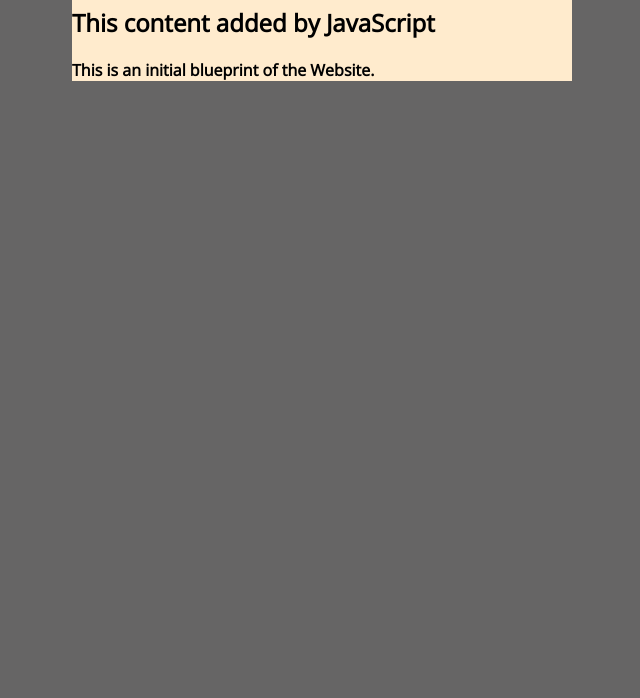
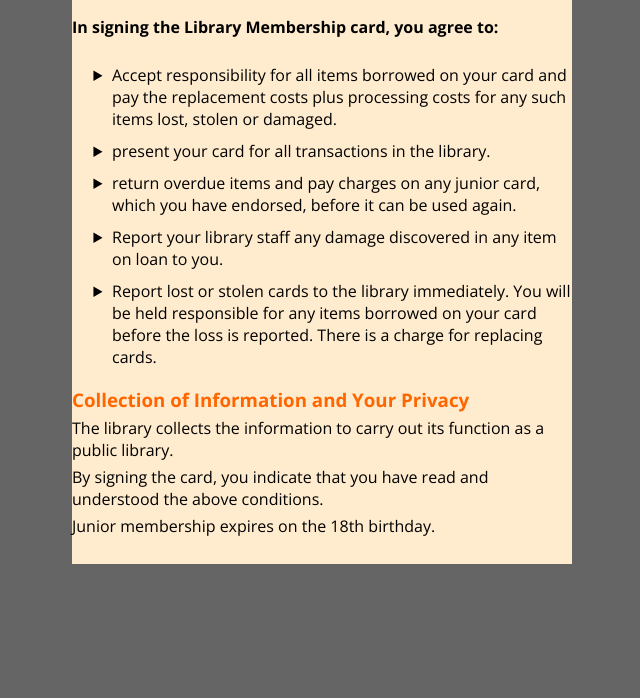
Before and after one commit to CodeHunt101/german-trip-project-phase-0, a plain HTML site: page index.html in a window 1280 px wide. Shown: the part 102-800 px from the top of the page, without its empty margins (318-958 px from the left). Drawn offline with nearby package versions, Linux system fonts and the light colour scheme.

Commit message:
Add content and images folder

```diff
--- a/index.html
+++ b/index.html
@@ -1,15 +1,31 @@
 <!DOCTYPE html>
 <html lang="en">
   <head>
-    <link href="https://fonts.googleapis.com/css2?family=Open+Sans&display=swap" rel="stylesheet">
+    <link href="https://fonts.googleapis.com/css2?family=Open+Sans:wght@400;700&display=swap" rel="stylesheet">
     <link rel="stylesheet" href="style.css">
     <title>My Website</title>
   </head>
   <body>
-    <div class = "container">
-      <h1>Hello World!</h1>
+    <div class = "agreement-container">
+      <h1>CONDITIONS OF MEMBERSHIP</strong></p></h1>
       <script src = "script.js"></script>
-      <p><strong>This is an initial blueprint of the Website.</strong></p>
+      <p><strong>In signing the Library Membership card, you agree to:</strong></p>
+      <ul>
+        <li>Accept responsibility for all items borrowed on your card and pay the replacement costs plus processing costs for any such items lost, stolen or damaged.</li>
+        <li>present your card for all transactions in the library.</li>
+        <li>return overdue items and pay charges on any junior card, which you have endorsed, before it can be used again.</li>
+        <li>Report your library staff any damage discovered in any item on loan to you.</li>
+        <li>Report lost or stolen cards to the library immediately. You will be held responsible for any items borrowed on your card before the loss is reported. There is a charge for replacing cards.</li>
+      </ul>
+    <div class = "agreement-container" id="privacy">
+      <h3>Collection of Information and Your Privacy</strong></p></h3>
+      <p>The library collects the information to carry out its function as a public library.</p>
+      <p>By signing the card, you indicate that you have read and understood the above conditions.</p>
+      <p>Junior membership expires on the 18th birthday.</p>
     </div>
-    </body>
+    <footer>
+      <img src="" alt="">
+    </footer>
+
+  </body>
 </html>
--- a/style.css
+++ b/style.css
@@ -16,3 +16,20 @@ h1 {
   background-color: black;
   color: orange ;
 }
+
+h3 {
+  color: rgb(255, 102, 0);
+  margin-bottom: auto;
+}
+
+ul {
+  list-style-type: disclosure-closed;
+}
+li {
+  padding-top: 10px;
+}
+
+#privacy p {
+  margin-block-end: 5px;
+  margin-block-start: auto;
+}
```
Also changed, not shown: 1 other file.
